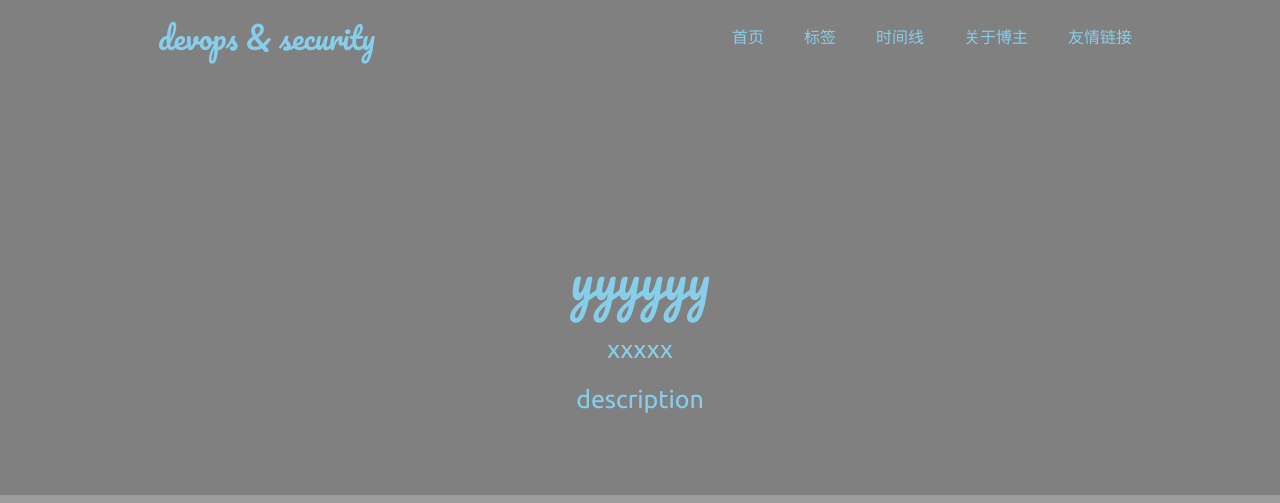
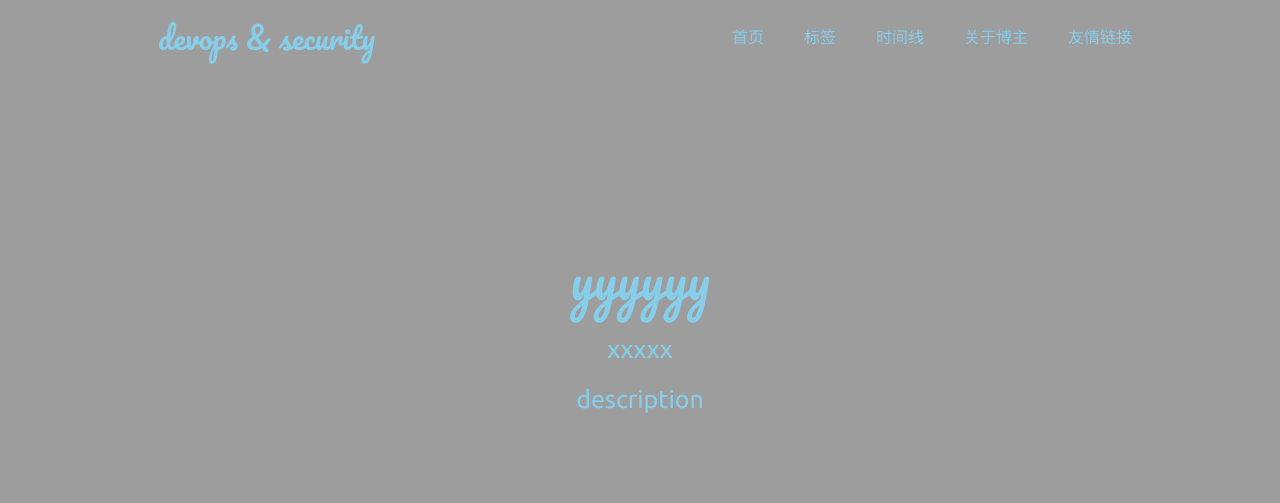
Before and after one commit to e01-cry/e01-cry.github.io, a Jekyll site: the page built from index.html, in a window 1280 px wide. Shown: the top 503 px of the page. Built offline with Jekyll 4.4.1, drawn with Linux system fonts in a browser that asks for light colours.

Commit message:
update blog

```diff
--- a/assets/css/style.css
+++ b/assets/css/style.css
@@ -18,9 +18,9 @@
 #index-header{
     width: 100%;
     height: 75px;
-    background-color: grey;
+    background-color: #9D9D9D;
     /*border-bottom: 1px solid #e7eaf1;*/
-    border-bottom: 1px solid grey;
+    border-bottom: 1px solid #9D9D9D;
     -webkit-box-sizing: border-box;
             box-sizing: border-box;
     z-index: 1;
@@ -114,7 +114,7 @@
     /*border-bottom: 1px solid #e7eaf1;*/
     position: relative;
     z-index: -1;
-    background-color: grey;
+    background-color: #9D9D9D;
 }
 .top svg{
   fill: blue;
@@ -186,7 +186,7 @@
     height: auto;
     width: 720px;
     margin: 30px auto;
-    background-color: grey;
+    background-color: #9D9D9D;
     border-radius: 3px;
     /*border: 1px solid #e7eaf1;*/
     -webkit-box-shadow: 0 1px 3px rgba(0,37,55,.06);
@@ -245,7 +245,7 @@
   color: #345678;
   margin-left: 10px;
   line-height: 27px;
-  background-color: grey;
+  background-color: #9D9D9D;
   transition-duration: .5s;
   font-weight: 400;
 }
@@ -316,7 +316,7 @@
   height: 75px;
   width: 100%;
   /*border-top: 1px solid #e7eaf1;*/
-  border-top: 1px solid grey;
+  border-top: 1px solid #9D9D9D;
   margin-top: 30px;
   text-align: center;
   color: #555;
@@ -333,7 +333,7 @@
     height: auto;
     width: 720px;
     margin: -70px auto 100px;
-    background-color: grey;
+    background-color: #9D9D9D;
     border-radius: 3px;
     /*border: 1px solid #e7eaf1;*/
     -webkit-box-shadow: 0 1px 3px rgba(0,37,55,.06);
```
